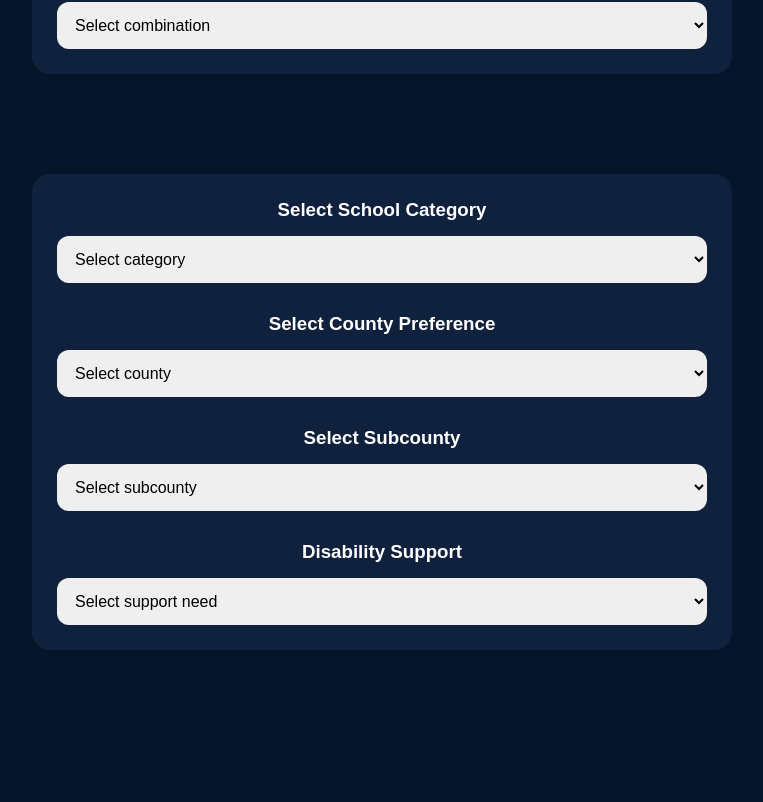
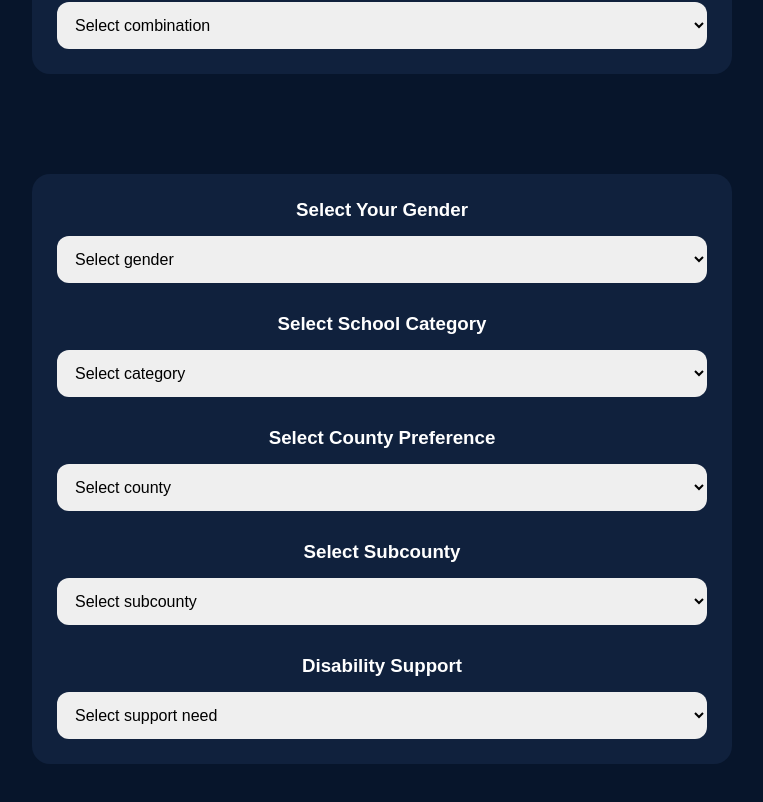
Before and after one commit to 77joses/SwiftPath-, a React (Vite) app: page / in a window 1280 px wide. Shown: the part 3207-4009 px from the top of the page, without its empty margins (258-1021 px from the left). Before the commit the page ends 3917 px from the top, so only its background shows below. Built offline with nearby package versions, Linux system fonts and the light colour scheme.

Commit message:
Update SchoolFilter.jsx

```diff
--- a/src/components/SchoolFilter.jsx
+++ b/src/components/SchoolFilter.jsx
@@ -4,7 +4,8 @@ export default function SchoolFilter({
   onCountyChange,
   onSubcountyChange,
   onCategoryChange,
-  onDisabilityChange
+  onDisabilityChange,
+  onGenderChange,
 }) {
 
   return (
@@ -19,7 +20,27 @@ export default function SchoolFilter({
       }}
     >
 
-      <h3>Select School Category</h3>
+      <h3>Select Your Gender</h3>
+
+      <select
+        onChange={(e) => onGenderChange(e.target.value)}
+        style={{
+          marginTop: "15px",
+          width: "100%",
+          padding: "14px",
+          borderRadius: "12px",
+          border: "none",
+          fontSize: "1rem",
+        }}
+      >
+        <option value="">Select gender</option>
+        <option value="Boys">Boy</option>
+        <option value="Girls">Girl</option>
+      </select>
+
+      <h3 style={{ marginTop: "30px" }}>
+        Select School Category
+      </h3>
 
       <select
         onChange={(e) => onCategoryChange(e.target.value)}
```
